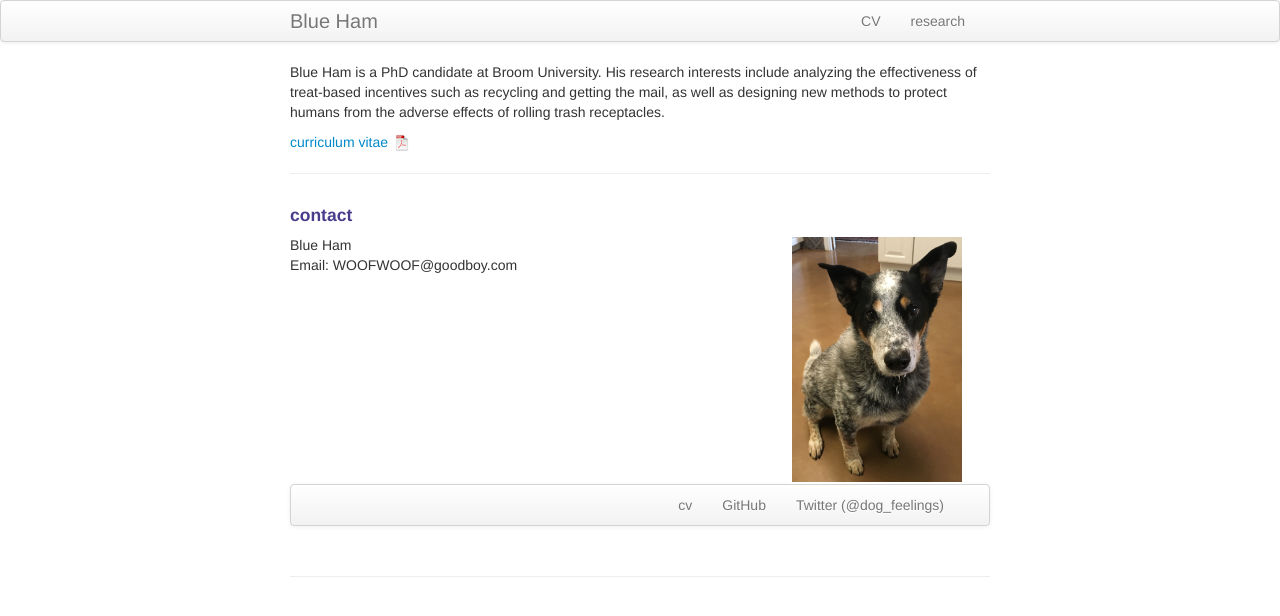
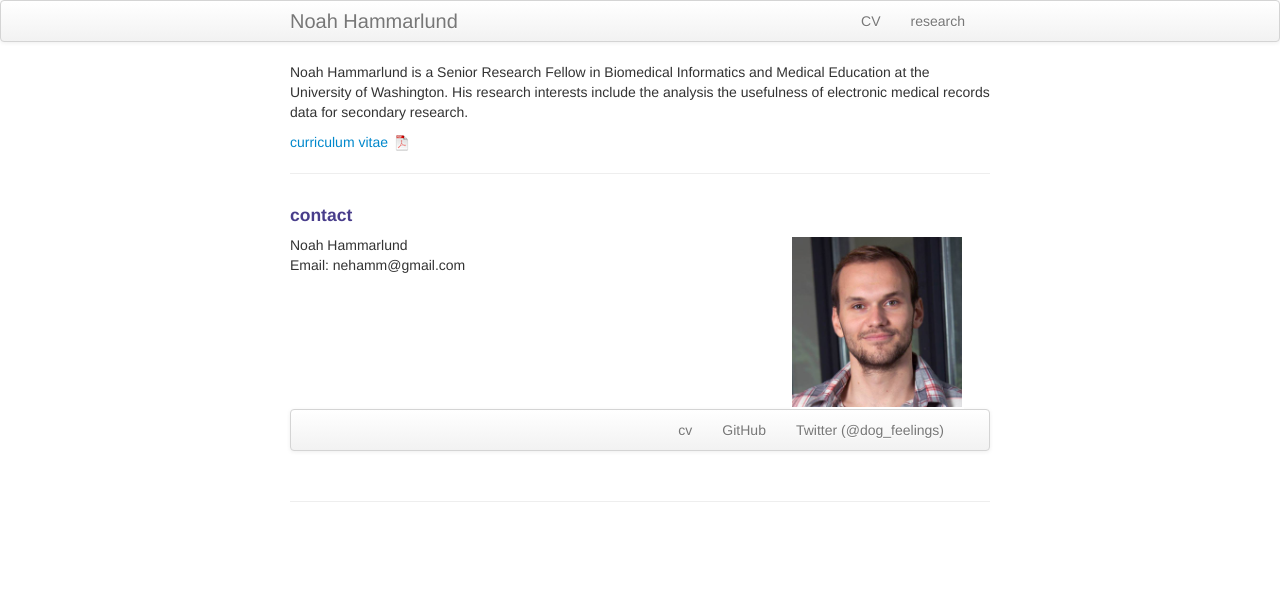
Before and after one commit to nohammar/nohammar.github.io, a Jekyll site: the page built from index.md, in a window 1280 px wide. Shown: the top 616 px of the page. Built offline with Jekyll 4.4.1, drawn with Linux system fonts in a browser that asks for light colours.

Commit message:
update my website

```diff
--- a/_config.yml
+++ b/_config.yml
@@ -8,14 +8,14 @@ highlighter: rouge
 # Themes are encouraged to use these universal variables
 # so be sure to set them if your theme uses them.
 #
-title : Blue Ham
+title : Noah Hammarlund
 author :
-  name : Marisa Carlos
-  email : mbc96@cornell.edu
-  github : mbcarlos
-  twitter : MarisaBriCarlos
+  name : Noah Hammarlund
+  email : nehamm@gmail.com
+  github : nohammar
+  twitter : nehamm
 
-production_url : http://marisabriana.github.io
+production_url : http://nohammar.github.io
 
 # Tell Github to use the kramdown markdown interpreter
 # (see https://help.github.com/articles/migrating-your-pages-site-from-maruku)
--- a/index.md
+++ b/index.md
@@ -1,11 +1,12 @@
 ---
 layout: frontpage
 title: Blue Ham
-description: Blue Ham is a PhD candidate at Broom University.
-keywords: Blue, Ham, treats, recycling, mail, being a good boy
+description: Noah Hammarlund is a Senior Research Fellow - BIME - University of Washington.
+keywords: Noah, Hammarlund, machine learning, electronic medical records,electronic health records mail, health economics, informatics, biomedical
 ---
 
-Blue Ham is a PhD candidate at Broom University. His research interests include analyzing the effectiveness of treat-based incentives such as recycling and getting the mail, as well as designing new methods to protect humans from the adverse effects of rolling trash receptacles.
+Noah Hammarlund is a Senior Research Fellow in Biomedical Informatics and Medical Education at the University of Washington. His research interests include
+the analysis the usefulness of electronic medical records data for secondary research.
 
 [curriculum vitae ![CV as pdf]({{ BASE_PATH }}/pages/icons16/pdf-icon.png)]({{ BASE_PATH }}/assets/CV.pdf)<br/>
 
@@ -18,14 +19,14 @@ Blue Ham is a PhD candidate at Broom University. His research interests include
 
     <div class="row-fluid">
         <div class="span5">
-            Blue Ham<br/>
-            Email: WOOFWOOF@goodboy.com<br/>
+            Noah Hammarlund<br/>
+            Email: nehamm@gmail.com<br/>
         </div>
 
         <div class="span2">
         <a href="../assets/headshot.jpg">
             <img src="../assets/headshot.jpg"
-                  title="Blue Ham" alt="Blue Ham"/></a>
+                  title="Noah Hammarlund" alt="Noah Hammarlund"/></a>
         </div>
     </div>
 </div>
@@ -34,8 +35,8 @@ Blue Ham is a PhD candidate at Broom University. His research interests include
   <div class="navbar-inner">
       <ul class="nav">
           <li><a href="{{ BASE_PATH }}/assets/CV.pdf">cv</a></li>
-          <li><a href="https://github.com/mbcarlos">GitHub</a></li>
-          <li><a href="https://twitter.com/dog_feelings">Twitter (@dog_feelings)</a></li>
+          <li><a href="https://github.com/nohammar">GitHub</a></li>
+          <li><a href="https://twitter.com/nehamm">Twitter (@dog_feelings)</a></li>
       </ul>
   </div>
 </div>
```
Also changed, not shown: pages/research.md (+4 -4 lines), assets/headshot.jpg, 1 other file.
